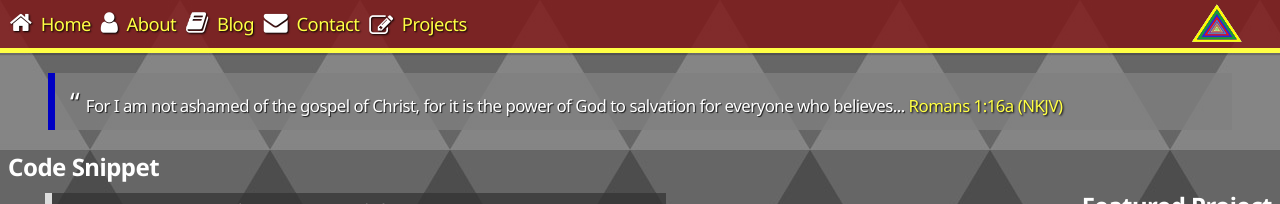
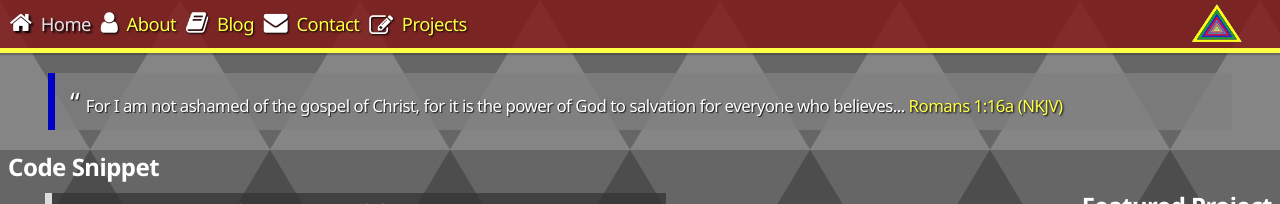
Before and after one commit to le717/le717.github.io, a Jekyll site: the page built from index.html, in a window 1280 px wide. Shown: the top 204 px of the page. Built offline with Jekyll 4.4.1, drawn with Linux system fonts in a browser that asks for light colours; nearby versions of some CDN libraries.

Commit message:
Hopefully add active page navbar highlighting

```diff
--- a/_includes/navbar.html
+++ b/_includes/navbar.html
@@ -1,11 +1,10 @@
-<!--<div class="btn-navbar"></div>-->
 <div class="navbar">
   <ul>
-    <li><a href="/"><span class="navbar-icon fa fa-home"></span><span class="navbar-text">Home</span></a></li>
-    <li><a href="/about/"><span class="navbar-icon fa fa-user"></span><span class="navbar-text">About</span></a></li>
-    <li><a href="/blog/"><span class="navbar-icon fa fa-book"></span><span class="navbar-text">Blog</span></a></li>
-    <li><a href="/contact/"><span class="navbar-icon fa fa-envelope"></span><span class="navbar-text">Contact</span></a></li>
-    <li><a href="/projects/"><span class="navbar-icon fa fa-pencil-square-o"></span><span class="navbar-text">Projects</span></a></li>
+    <li><a {% if page.title contains 'Christian' %}class="current-page"{% endif %} href="/"><span class="navbar-icon fa fa-home"></span><span class="navbar-text">Home</span></a></li>
+    <li><a {% if page.title contains 'About' %}class="current-page"{% endif %} href="/about/"><span class="navbar-icon fa fa-user"></span><span class="navbar-text">About</span></a></li>
+    <li><a {% if page.title contains 'Blog' %}class="current-page"{% endif %} href="/blog/"><span class="navbar-icon fa fa-book"></span><span class="navbar-text">Blog</span></a></li>
+    <li><a {% if page.title contains 'Contact' %}class="current-page"{% endif %} href="/contact/"><span class="navbar-icon fa fa-envelope"></span><span class="navbar-text">Contact</span></a></li>
+    <li><a {% if page.title contains 'Project' %}class="current-page"{% endif %} href="/projects/"><span class="navbar-icon fa fa-pencil-square-o"></span><span class="navbar-text">Projects</span></a></li>
     <li><span class="navbar-logo"><img alt="Triangle Land logo" width="50" height="50" src="/img/Triangle717.svg"></span></li>
   </ul>
 </div>
--- a/css/style.scss
+++ b/css/style.scss
@@ -340,8 +340,7 @@
 }
 
 // ------- Various styling
-.you-are-here {
-  font-size: 1.1em;
+.current-page {
   color: #E4E1E8;
   text-shadow: 2px 2px 2px $color-black;
 }
--- a/projects/index.html
+++ b/projects/index.html
@@ -38,7 +38,7 @@ title: Projects
 <div class="project-item" id="robox">
   <h2>ROBOX Support</h2>
   <div class="project-description">
-    <p>A parody of the customer support for the online children's game ROBLOX,<a target="_blank" href="{{ site.github.url }}/ROBOX/">ROBOX</a></p>
+    <p>A parody of the customer support for the online children's game ROBLOX, <a target="_blank" href="{{ site.github.url }}/ROBOX/">ROBOX</a></p>
   </div>
 
   <div class="project-wip"></div>
--- a/sitemap.html
+++ b/sitemap.html
@@ -10,6 +10,6 @@ title: Sitemap
     <li><a href="/contact/index.html">Contact</a></li>
     <li><a href="/license/index.html">MIT License</a></li>
     <li><a href="/projects/index.html">Projects</a></li>
-    <li><a class="you-are-here" title="You are here!" href="#">Sitemap</a></li>
+    <li><a class="current-page" title="You are here!" href="#">Sitemap</a></li>
   </ul>
 </nav>
```
